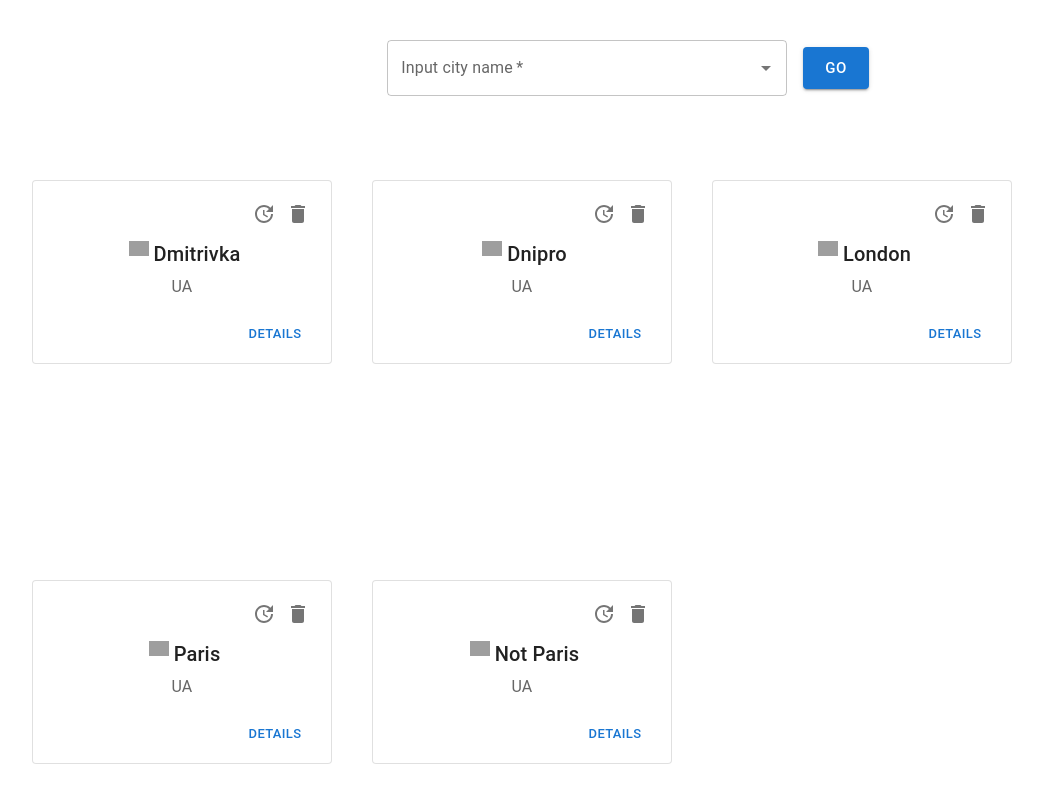
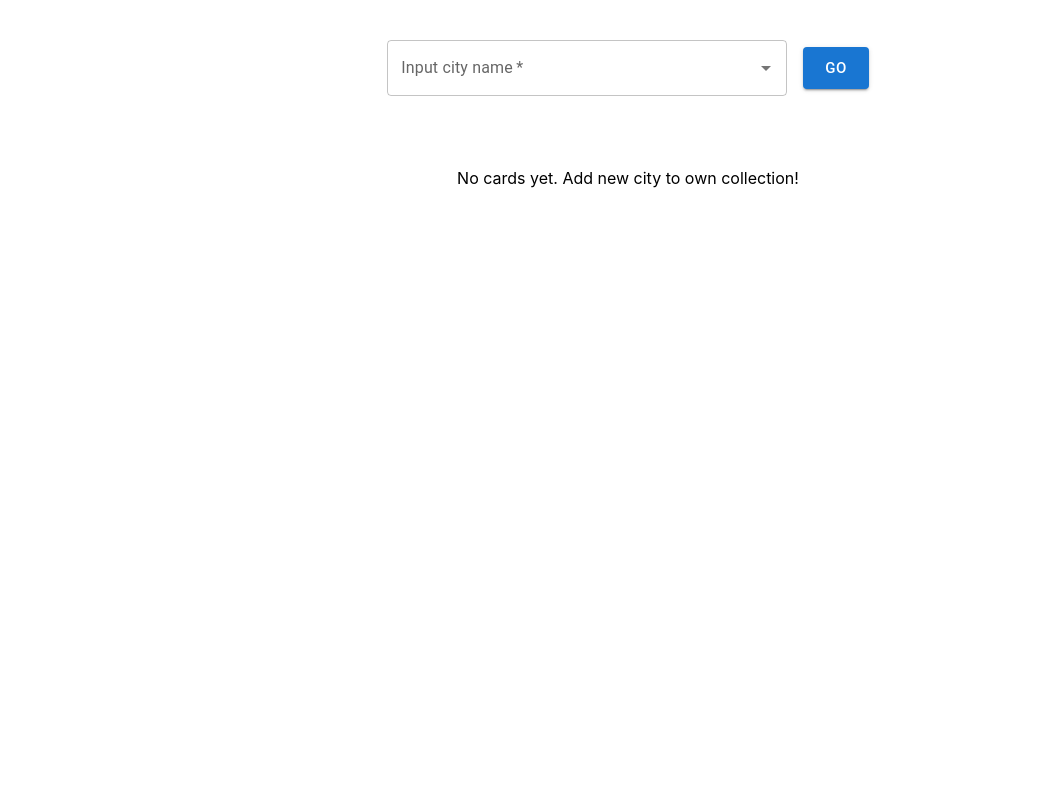
Before and after one commit to YuliaCoolinich/weather-search, a React (Create React App) app: page / in a window 1280 px wide. Shown: the top 802 px of the page, without its empty margins (12-1055 px from the left). Built offline with nearby package versions, Linux system fonts and the light colour scheme; grey boxes are pictures that could not be loaded.

Commit message:
Added using action creators to components

```diff
--- a/src/components/Card/index.tsx
+++ b/src/components/Card/index.tsx
@@ -13,21 +13,26 @@ import UpdateOutlinedIcon from '@mui/icons-material/UpdateOutlined';
 import ICard from '../../interfaces/ICard';
 import FlagImage from '../FlagImage';
 
+import useAppDispatch from '../../hooks/useAppDispatch';
+import * as actions from '../../containers/WeatherSearcherPage/redux/actionCreators/cards';
+
 export interface ICardProps {
   card: ICard;
-  deleteCard: (id: number) => void;
-  updateCard: (id: number) => void;
+  updateCard: (id: string) => void;
 }
 
 const WeatherCard = (props: ICardProps) => {
-  const { card, deleteCard, updateCard } = props;
+  const { card, updateCard } = props;
 
-  const onDeleteHandler = (): void => {
+  const dispatch = useAppDispatch();
+
+  const onDeleteHandler = async (): Promise<void> => {
     const isLogout: boolean = window.confirm(
-      `Are you sure you want to delete ${card.city.name} card from your collection?`,
+      `Are you sure you want to delete card of ${card.city.name} city from your collection?`,
     );
     if (isLogout) {
-      deleteCard(card.id);
+      console.log(`delete ${card.id}`);
+      await dispatch(actions.deleteCard(card.id));
     }
   };
   const onUpdateHandler = (): void => {
--- a/src/components/CardsBoard/index.tsx
+++ b/src/components/CardsBoard/index.tsx
@@ -2,82 +2,17 @@ import React from 'react';
 import Box from '@mui/material/Box';
 import Grid from '@mui/material/Grid';
 
+import ICard from '../../interfaces/ICard';
 import Card from '../Card/index';
 
-// TODO get rid of mocked data
-const cards = [
-  {
-    id: 1,
-    city: {
-      id: 710202,
-      name: 'Dmitrivka',
-      state: '',
-      country: 'UA',
-      coord: {
-        lon: 24.62466,
-        lat: 48.52354,
-      },
-    },
-  },
-  {
-    id: 2,
-    city: {
-      id: 710202,
-      name: 'Dnipro',
-      state: '',
-      country: 'UA',
-      coord: {
-        lon: 24.62466,
-        lat: 48.52354,
-      },
-    },
-  },
-  {
-    id: 3,
-    city: {
-      id: 710202,
-      name: 'London',
-      state: '',
-      country: 'UA',
-      coord: {
-        lon: 24.62466,
-        lat: 48.52354,
-      },
-    },
-  },
-  {
-    id: 4,
-    city: {
-      id: 710202,
-      name: 'Paris',
-      state: '',
-      country: 'UA',
-      coord: {
-        lon: 24.62466,
-        lat: 48.52354,
-      },
-    },
-  },
-  {
-    id: 5,
-    city: {
-      id: 710202,
-      name: 'Not Paris',
-      state: '',
-      country: 'UA',
-      coord: {
-        lon: 24.62466,
-        lat: 48.52354,
-      },
-    },
-  },
-];
+export interface ICardsBoard {
+  cards: ICard[];
+}
 
-const CardsBoard = () => {
-  const deleteCard = (idCard: number): void => {
-    console.log(`delete ${idCard}`);
-  };
-  const updateCard = (idCard: number): void => {
+const CardsBoard = (props: ICardsBoard) => {
+  const { cards } = props;
+
+  const updateCard = (idCard: string): void => {
     console.log(`update ${idCard}`);
   };
 
@@ -92,7 +27,7 @@ const CardsBoard = () => {
       ) : (
         <Grid container spacing={1} minHeight="100vh">
           {cards.map((card) => (
-            <Card card={card} deleteCard={deleteCard} updateCard={updateCard} key={card.id} />
+            <Card card={card} updateCard={updateCard} key={card.id} />
           ))}
         </Grid>
       )}
--- a/src/components/CityNavigation/index.tsx
+++ b/src/components/CityNavigation/index.tsx
@@ -3,18 +3,23 @@ import Button from '@mui/material/Button';
 import Stack from '@mui/material/Stack';
 import Box from '@mui/material/Box';
 
+import useAppDispatch from '../../hooks/useAppDispatch';
 import SearchInput from '../SearchInput';
 import ICity from '../../interfaces/ICity';
 import citiesData from '../../data/city.list.json';
+import * as actions from '../../containers/WeatherSearcherPage/redux/actionCreators/cards';
 
 const CityNavigation = () => {
   const cities = citiesData as Array<ICity>;
   const [cityId, setCityId] = useState<number>();
   console.log(cityId);
 
-  const handleCitySubmit = (): void => {
+  const dispatch = useAppDispatch();
+
+  const handleCitySubmit = async (): Promise<void> => {
     if (cityId) {
-      console.log('Go action');
+      // TODO check if cards is already created:
+      await dispatch(actions.addCard(cityId));
     }
   };
 
```
